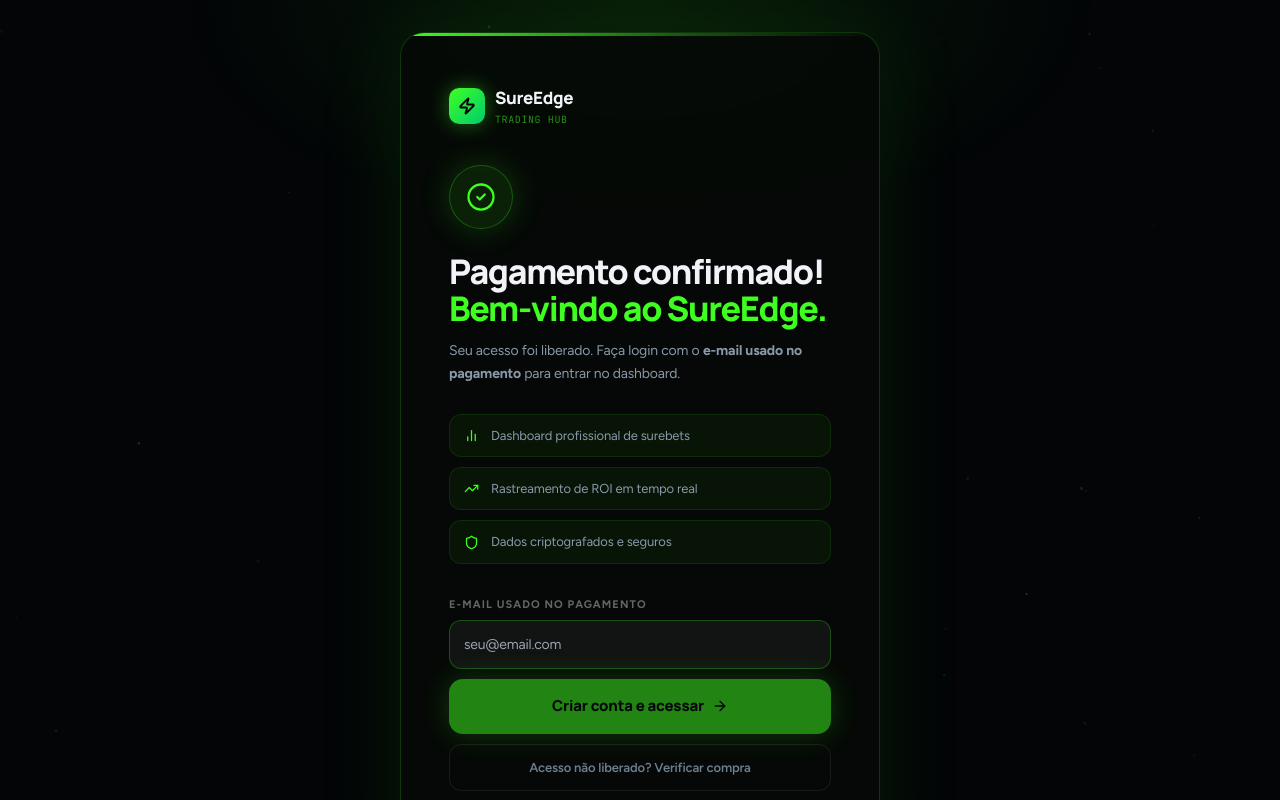
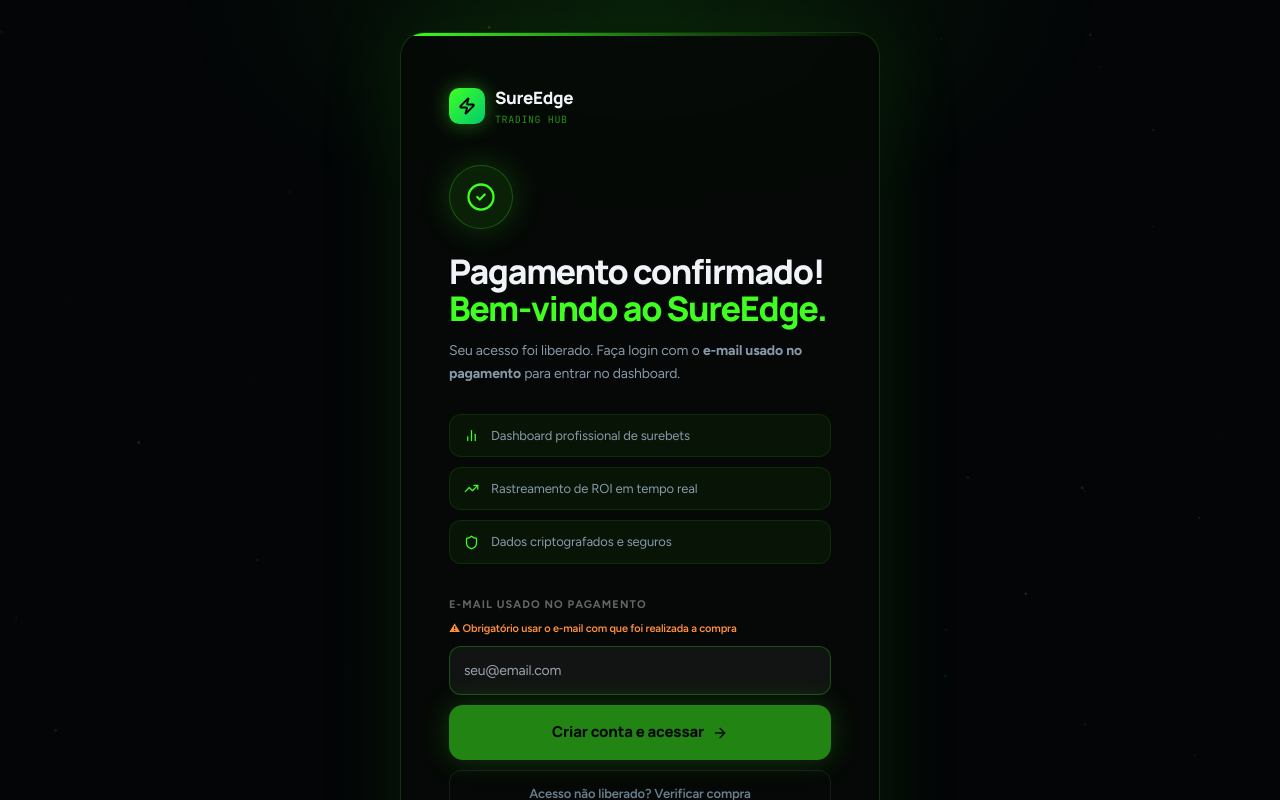
Before and after one commit to RMMMICHAEL/sureedgemichael, a Next.js app: page /bem-vindo in a window 1280 px wide. Shown: the top 800 px of the page. Built offline with nearby package versions, Linux system fonts and the light colour scheme.

Commit message:
feat: aviso obrigatorio email da compra na pagina bem-vindo

```diff
--- a/src/app/bem-vindo/page.tsx
+++ b/src/app/bem-vindo/page.tsx
@@ -181,6 +181,9 @@
               <label style={{ fontSize: 11, fontWeight: 700, color: 'rgba(240,244,248,.4)', textTransform: 'uppercase', letterSpacing: '0.1em', display: 'block', marginBottom: 6 }}>
                 E-mail usado no pagamento
               </label>
+              <p style={{ fontSize: 11, color: '#FF8F3D', fontWeight: 600, marginBottom: 8, display: 'flex', alignItems: 'center', gap: 4 }}>
+                ⚠ Obrigatório usar o e-mail com que foi realizada a compra
+              </p>
               <input
                 type="email"
                 value={email}
```
